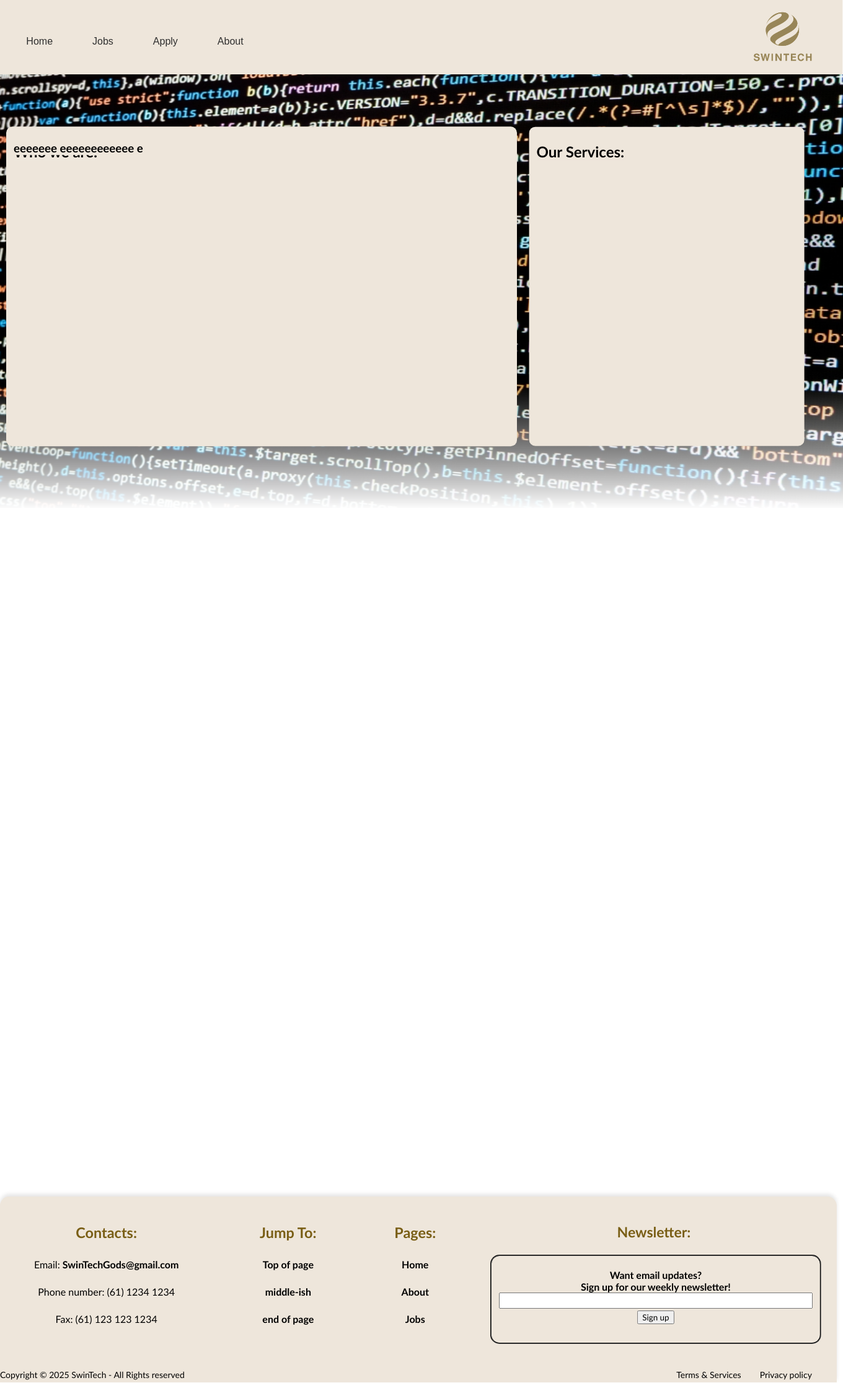
After one commit to SwinTechCOS10026/project2, a PHP site: page / in a window 1360 px wide. The commit adds this page. Shown: the whole page at 62% size. Run offline with PHP 8.4, Linux system fonts and the light colour scheme.

Commit message:
integration of footer and head to index.html file as well as footer/header stylings from the footer/header css file to the central styles.css, also added the sections for background information as well as the company's services

```diff
--- /dev/null
+++ b/index.html
@@ -0,0 +1,90 @@
+<!DOCTYPE html>
+<html lang="en">
+    <!-- head -->
+	<head>
+		<meta charset="utf-8">
+        <meta name="description" content="Introduction to basic HTML elements">
+		<meta name="keywords" content="HTML, Doctype, Head, Body, Meta, Paragraph, Headings, Strong, Emphasis, form">
+		<meta name="author: " content="Chea Roelink">
+		<meta name="viewport" content="width=device-width, initial-scale=1.0">
+		<title>Home </title>
+        <link rel="stylesheet" href="stylesheets/styles.css">
+    </head>
+
+    <!-- body -->
+    <body id="index-body">
+        <!-- header -->
+        <header class="job-header" id="main-content">
+
+            <nav class="job-nav-bar">
+              <a href="index.html"><button class="job-nav-btn">Home</button></a>
+              <a href="jobs.html"><button class="job-nav-btn">Jobs</button></a>
+              <a href="apply.html"><button class="job-nav-btn">Apply</button></a>
+              <a href="about.html"><button class="job-nav-btn">About</button></a>
+            </nav>
+            <div class="job-logo">
+              <img src="stylesheets/images/logo.png" alt="Company Logo">
+            </div>
+        </header>
+        <!-- main of body -->
+        <main>
+            <a id="background-image"><img src="stylesheets/images/programming.png" alt="Photo of a man programming" width=1400 height=700 title="Filesize 222kb "/></a>
+            <fieldset class="company-description-fieldset-left">
+                <h2 id="company-description">
+                      Who we are:
+                </h2>
+                <h3 id="company-description">
+                      eeeeeee eeeeeeeeeeee e
+                </h3>
+            </fieldset>
+            <fieldset class="company-description-fieldset-right">
+                <h2 id="company-description">
+                    Our Services:
+                </h2>
+                <h2 id="company-description">
+                    Our Services:
+                </h2>
+            </fieldset>
+        </main>
+        <!-- Footer -->
+        <footer id="footer">
+            <!-- lists and list items -->
+            <ul id="footer-ul-contacts">
+                <h3>Contacts:</h3>
+                <li>Email: <a id="footer-a-contacts" href="mailto:SwinTechGods@gmail.com">SwinTechGods@gmail.com</a></li>
+                <li>Phone number: (61) 1234 1234</li>
+                <li>Fax: (61) 123 123 1234 </li>
+            </ul>
+            <ul id="footer-ul-jump-tos">
+                <h3>Jump To:</h3>
+                <li><a href="index.html" id="footer-a-jump-tos">Top of page</a></li>
+                <li><a href="#background-image" id="footer-a-jump-tos">middle-ish</a></li>
+                <li><a href="#mission-statement" id="footer-a-jump-tos">end of page</a></li>
+            </ul>
+            <ul id="footer-ul-page-links">
+                <h3>Pages:</h3>
+                <li><a href="index.html" id="footer-a-page-links">Home</a></li>
+                <li><a href="about.html" id="footer-a-page-links">About</a></li>
+                <li><a href="jobs.html" id="footer-a-page-links">Jobs</a></li>
+            </ul>
+            <!-- newsletter entry -->
+            <form method="post"></form>
+                <h3 id="newsletter-title">Newsletter:</h3>
+                <fieldset id="newsletter-fieldset">
+                    <p>
+                        <label for="newsletter">
+                            <strong>
+                                Want email updates? <br> Sign up for our weekly newsletter! <br>
+                            </strong>
+                        </label>
+                        <textarea name= "newsletter" id="newsletter-textarea" placeholder="Enter your email"> </textarea>
+                        <input type= "submit" value="Sign up">
+                    </p>
+                </fieldset>
+            <!-- extra footer information -->
+            <p id="footer-copyright">Copyright © 2025 SwinTech - All Rights reserved</p>
+            <a target="_blank" href="extra-files-for-links/Placeholder Privacy Policy.pdf" id="footer-privacy">Privacy policy</a>
+            <a target="_blank" href="extra-files-for-links/Terms_and_Services_Agreement.pdf" id="footer-terms">Terms &amp; Services</a>
+        </footer>
+    </body>
+</html>
--- a/stylesheets/header_footer.css
+++ b/stylesheets/styles.css
@@ -1,3 +1,19 @@
+/*
+
+filename: styles.css
+
+author: Chea Roelink
+
+created: 30/03/2025
+
+last modified: 30/03/2025
+
+description: index - styles for homepage/head of every page
+
+*/
+*{
+    font-family: "Calibri", sans-serif;
+}
 /* #region ====================> header <==================== */
 
 .job-header {
@@ -200,3 +216,64 @@
   height: 20px;
   resize: none;
 }
+/*#region ====================> main <============ */
+#index-body{
+    padding: 0px;
+}
+#background-image{
+    float: right;
+    margin-top: -21px;
+    justify-content: center;
+    transform: translateX(0.6%);
+    mask-image: linear-gradient(to bottom, black calc(100% - 200px), transparent 100%);
+}
+.company-description-fieldset-left{
+    background-color: #eee6db;
+    border: 0px solid rgba(255, 255, 255, 1);
+    width: 800px;
+    height: 500px;
+    background-blend-mode: normal;
+    transform: translate(0%, -120%);
+    border-radius: 10px;
+	animation-name: fadeInOpacity;
+	animation-iteration-count: 1;
+	animation-timing-function: ease-in;
+	animation-duration: 2s;
+}
+.company-description-fieldset-right{
+    background-color: #eee6db;
+    border: 0px solid rgba(255, 255, 255, 1);
+    width: 420px;
+    height: 500px;
+    background-blend-mode: normal;
+    transform: translate(190%, -220%);
+    border-radius: 10px;
+	animation-name: fadeInOpacity;
+	animation-iteration-count: 1;
+	animation-timing-function: ease-in;
+	animation-duration: 2.7s;
+}
+@keyframes fadeInOpacity {
+	0% {
+		background-color: #eee6db00;
+        border-color: rgba(255, 255, 255, 0);
+
+	}
+	100% {
+		background-color: #eee6db;
+        border-color: rgba(255, 255, 255, 1);
+	}
+}
+#company-description{
+    text-align: left;
+    display: inline-block;
+    position: absolute;
+    word-wrap: normal;
+    color: black;
+    grid-row: 1px;
+    background-color: #eee6db;
+    animation-name: fadeInOpacity;
+	animation-iteration-count: 1;
+	animation-timing-function: ease-in;
+	animation-duration: 2.7s;
+}
```
Also changed, not shown: header-footer.html (deleted, +0 -70 lines), stylesheets/images/programming.png (added).
